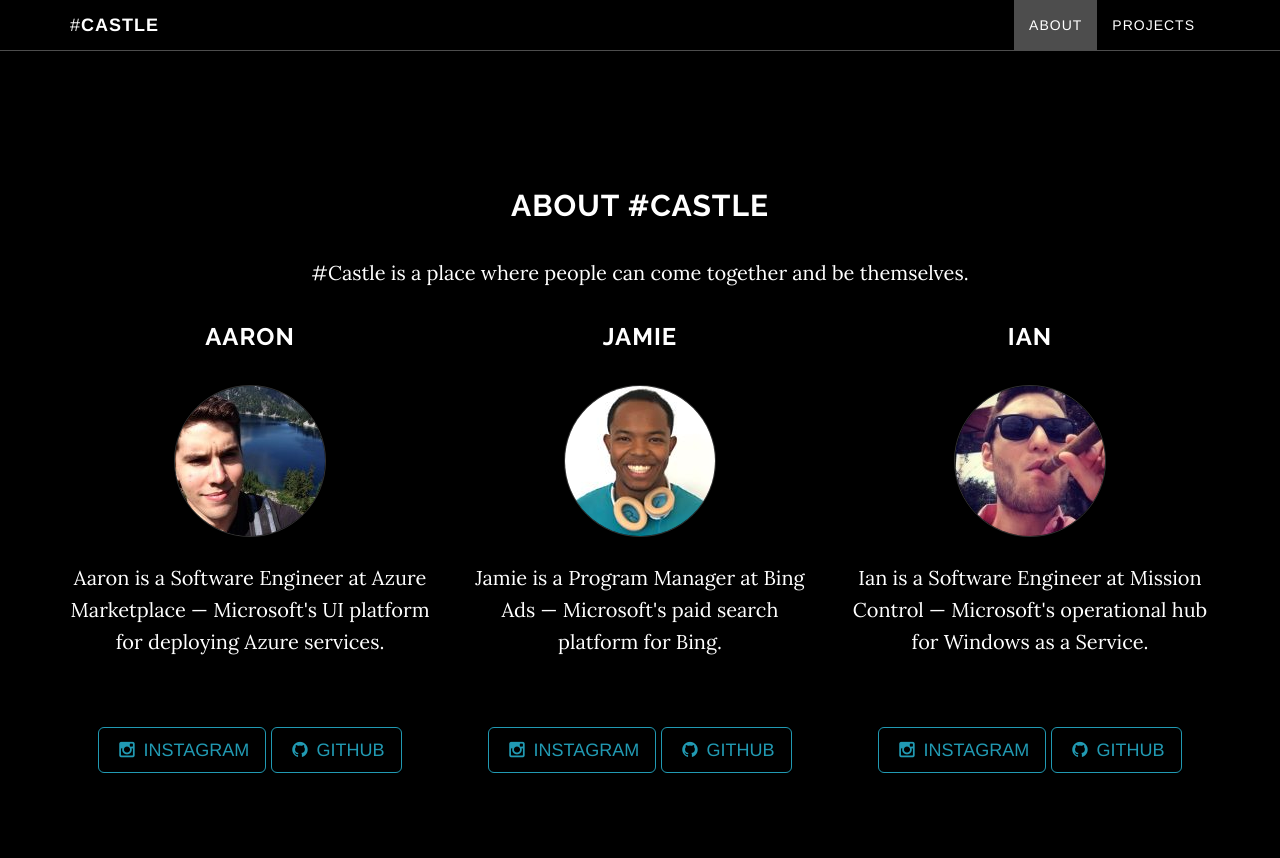
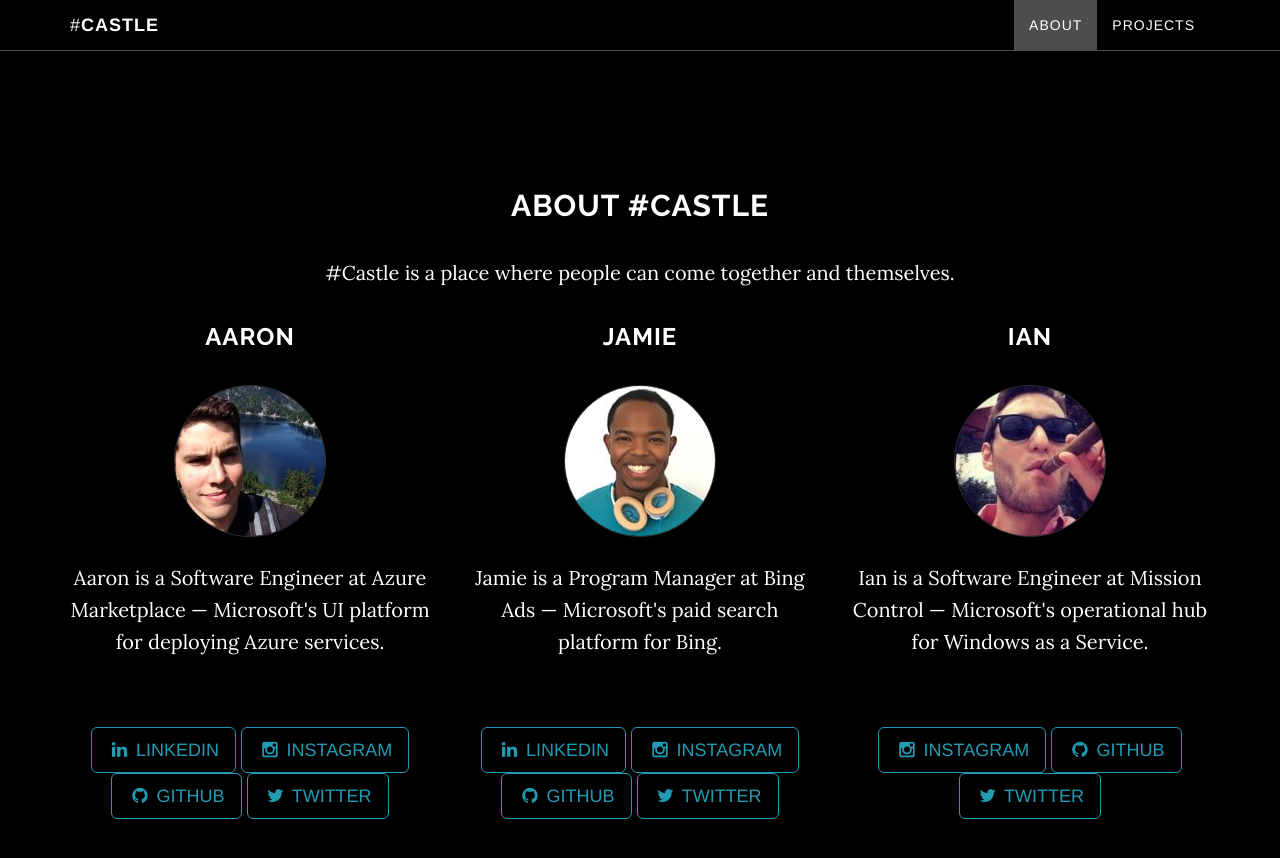
Before and after one commit to hashtagcastle/hashtagcastle, a Jekyll site: the page built from index.html, in a window 1280 px wide and 900 px high, scrolled down 911 px. Shown: the top 858 px of the window. Built offline with Jekyll 4.4.1, drawn with Linux system fonts in a browser that asks for light colours.

Commit message:
Add linkedin and twitter profile. Closes #12

```diff
--- a/_config.yml
+++ b/_config.yml
@@ -22,22 +22,28 @@
 # Footer settings
 footer: "#Castle"
 
-about_castle: "#Castle is a place where people can come together and be themselves."
+about_castle: "#Castle is a place where people can come together and themselves."
 profiles:
   - name: "Aaron"
     instagram: "ammobear"
     github: "AmmoBear"
     about: "Aaron is a Software Engineer at Azure Marketplace &mdash; Microsoft's UI platform for deploying Azure services."
+    linkedin: "AmmoBear"
+    twitter: "AmmoBear"
 
   - name: "Jamie"
     instagram: "jamiechung"
     github: "JamieChung"
     about: "Jamie is a Program Manager at Bing Ads &mdash; Microsoft's paid search platform for Bing."
+    linkedin: "jamiechung"
+    twitter: "jamiechung"
 
   - name: "Ian"
     instagram: "middleclassian"
     github: "iandvt"
     about: "Ian is a Software Engineer at Mission Control &mdash; Microsoft's operational hub for Windows as a Service."
+    twitter: "middleclassian"
+    linkedin: ""
 
 # Social networks usernames (many more available: google-plus, flickr, dribbble, pinterest, instagram, tumblr, linkedin, etc.)
 social:
--- a/_includes/about.html
+++ b/_includes/about.html
@@ -15,12 +15,29 @@
                 </a>
                 <p class="profile-text">{{ profile.about }}</p>
                 <p>
+                    {% unless profile.linkedin == "" %}
+                        <a href="http://linkedin.com/in/{{profile.linkedin}}" class="btn btn-default btn-lg" target="_blank">
+                            <i class="fa fa-linkedin fa-fw"></i> <span class="network-name">LinkedIn</span>
+                        </a>
+                    {% endunless %}
+
+                    {% unless profile.instagram == "" %}
                         <a href="http://instagram.com/{{ profile.instagram }}" class="btn btn-default btn-lg" target="_blank">
                             <i class="fa fa-instagram fa-fw"></i> <span class="network-name">Instagram</span>
                         </a>
+                    {% endunless %}
+
+                    {% unless profile.github == "" %}
                         <a href="http://github.com/{{ profile.github }}" class="btn btn-default btn-lg" target="_blank">
                             <i class="fa fa-github fa-fw"></i> <span class="network-name">GitHub</span>
                         </a>
+                    {% endunless %}
+
+                    {% unless profile.twitter == "" %}
+                        <a href="https://twitter.com/{{ profile.twitter }}" class="btn btn-default btn-lg" target="_blank">
+                            <i class="fa fa-twitter fa-fw"></i> <span class="network-name">Twitter</span>
+                        </a>
+                    {% endunless %}
                 </p>
             </div>
             {% endfor %}
```
Lines whose indentation alone changed are shown as unchanged.
